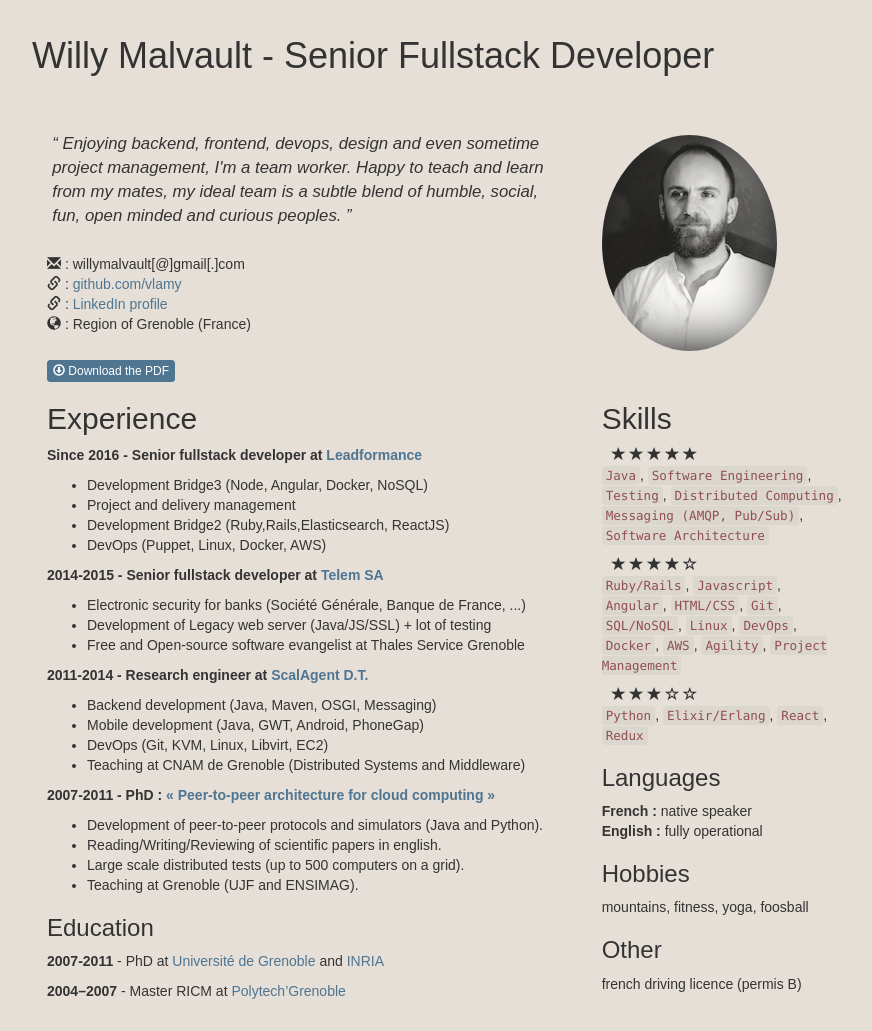
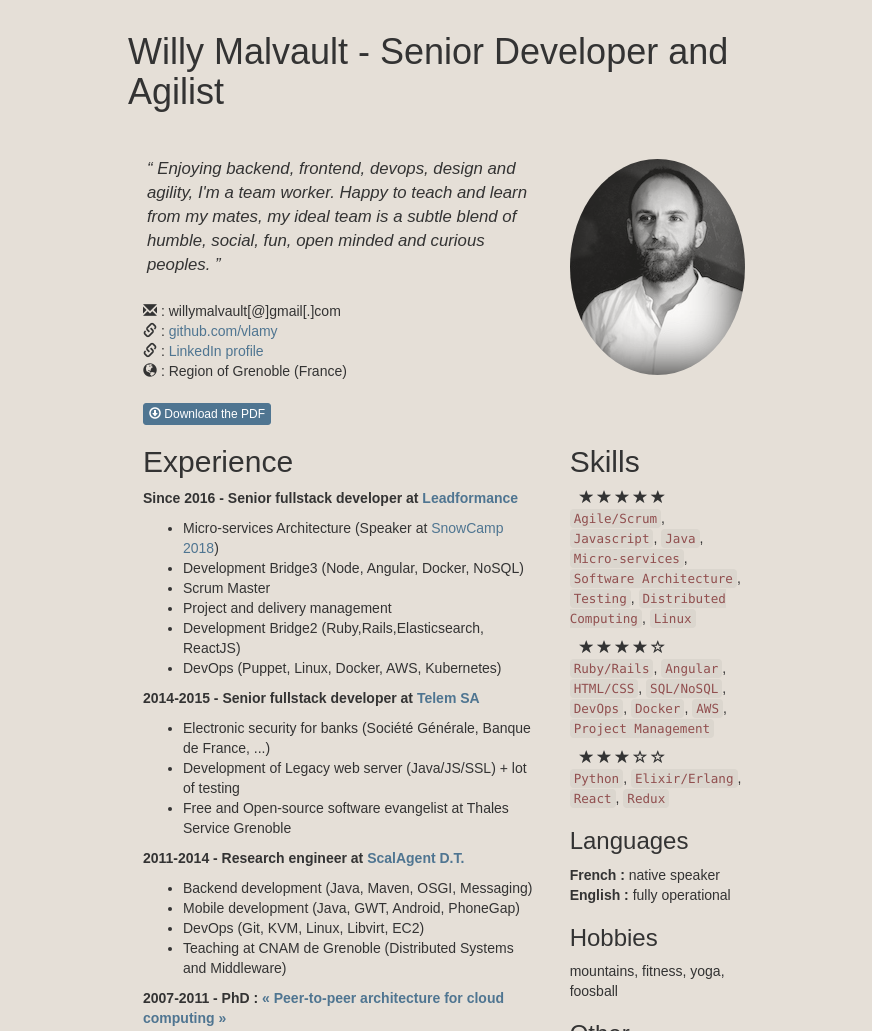
Before and after one commit to vlamy/vlamy.github.io, a plain HTML site: page cv/index.html in a window 1280 px wide. Shown: the top 1031 px of the page, without its empty margins (192-1064 px from the left). Drawn offline with nearby package versions, Linux system fonts and the light colour scheme.

Commit message:
update february 2018

```diff
--- a/cv/index.html
+++ b/cv/index.html
@@ -3,8 +3,8 @@
   <head>
     <title>Curiculum vitæ of Willy Malvault</title>
     <meta charset="utf-8">
-    <meta name="description" content="Curiculum vitae of Willy Malvault, senior fullstack developer">
-    <meta name="keywords" content="willy, malvault, software, engineer, developer, fullstack, senior, french, backend, frontend, java, ruby, rails, cv, curculum, vitae">
+    <meta name="description" content="Curiculum vitae of Willy Malvault, senior fullstack developer and agilist">
+    <meta name="keywords" content="willy, malvault, software, engineer, developer, fullstack, scrum, agile,  senior, french, backend, frontend, java, ruby, rails, cv, curculum, vitae">
     <meta name="author" content="Willy Malvault">
     <meta name="viewport" content="width=device-width, initial-scale=1">
     <link rel="stylesheet" href="https://maxcdn.bootstrapcdn.com/bootstrap/3.3.7/css/bootstrap.min.css">
@@ -16,11 +16,11 @@
   <body>
     <div class="container">
       <div class="header row">
-        <h1>Willy Malvault - Senior Fullstack Developer</h1>
+        <h1>Willy Malvault - Senior Developer and Agilist</h1>
         <div class="header-left col-md-8">
           <div class="quote">
             <blockquote>
-              &ldquo; Enjoying backend, frontend, devops, design and even sometime project management, I'm a team worker. Happy to teach and learn from my mates, my ideal team is a subtle blend of humble, social, fun, open minded and curious peoples. &rdquo;
+              &ldquo; Enjoying backend, frontend, devops, design and agility, I'm a team worker. Happy to teach and learn from my mates, my ideal team is a subtle blend of humble, social, fun, open minded and curious peoples. &rdquo;
             </blockquote>
           </div>
           <p>
@@ -53,10 +53,12 @@
           <h2>Experience</h2>
           <p><b>Since 2016 - Senior fullstack developer at <a href="https://www.leadformance.com/">Leadformance</a></b></p>
           <ul>
+            <li>Micro-services Architecture (Speaker at <a href="https://snowcamp2018.sched.com/event/D2nj/alice-au-pays-des-micro-services">SnowCamp 2018</a>)</li>
             <li>Development Bridge3 (Node, Angular, Docker, NoSQL)</li>
+            <li>Scrum Master</li>
             <li>Project and delivery management</li>
             <li>Development Bridge2 (Ruby,Rails,Elasticsearch, ReactJS)</li>
-            <li>DevOps (Puppet, Linux, Docker, AWS)</li>
+            <li>DevOps (Puppet, Linux, Docker, AWS, Kubernetes)</li>
           </ul>
           <p><b>2014-2015 - Senior fullstack developer at <a href="http://www.telemsa.com/">Telem SA</a></b></p>
           <ul>
@@ -93,12 +95,12 @@
           <div class="stars">
             <span class="glyphicon glyphicon-star"></span> <span class="glyphicon glyphicon-star"></span> <span class="glyphicon glyphicon-star"></span> <span class="glyphicon glyphicon-star"></span> <span class="glyphicon glyphicon-star"></span>
           </div>
-          <p><code>Java</code>, <code>Software Engineering</code>,  <code>Testing</code>, <code>Distributed Computing</code>, <code>Messaging (AMQP, Pub/Sub)</code>, <code>Software Architecture</code>
+          <p> <code>Agile/Scrum</code>, <code>Javascript</code>, <code>Java</code>, <code>Micro-services</code>, <code>Software Architecture</code>, <code>Testing</code>, <code>Distributed Computing</code>, <code>Linux</code>
           </p>
           <div class="stars">
             <span class="glyphicon glyphicon-star"></span> <span class="glyphicon glyphicon-star"></span> <span class="glyphicon glyphicon-star"></span> <span class="glyphicon glyphicon-star"></span> <span class="glyphicon glyphicon-star-empty"></span>
           </div>
-          <p><code>Ruby/Rails</code>, <code>Javascript</code>, <code>Angular</code>, <code>HTML/CSS</code>, <code>Git</code>, <code>SQL/NoSQL</code>, <code>Linux</code>, <code>DevOps</code>, <code>Docker</code>, <code>AWS</code>, <code>Agility</code>, <code>Project Management</code></p>
+          <p><code>Ruby/Rails</code>, <code>Angular</code>, <code>HTML/CSS</code>, <code>SQL/NoSQL</code>, <code>DevOps</code>, <code>Docker</code>, <code>AWS</code>, <code>Project Management</code></p>
           <div class="stars">
             <span class="glyphicon glyphicon-star"></span> <span class="glyphicon glyphicon-star"></span> <span class="glyphicon glyphicon-star"></span> <span class="glyphicon glyphicon-star-empty"></span> <span class="glyphicon glyphicon-star-empty"></span>
           </div>
--- a/cv/style.css
+++ b/cv/style.css
@@ -25,7 +25,7 @@ a {
 }
 
 .container {
-  width: 65%;
+  width: 50%;
   font-family: Arial, Helvetica, sans-serif;
 }
 
```
Also changed, not shown: 1 other file.
